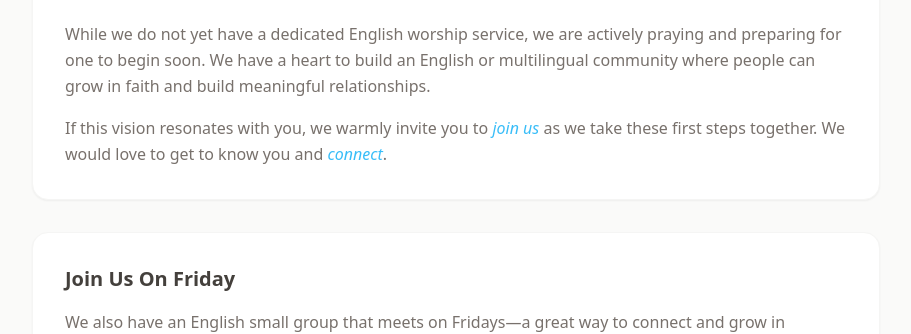
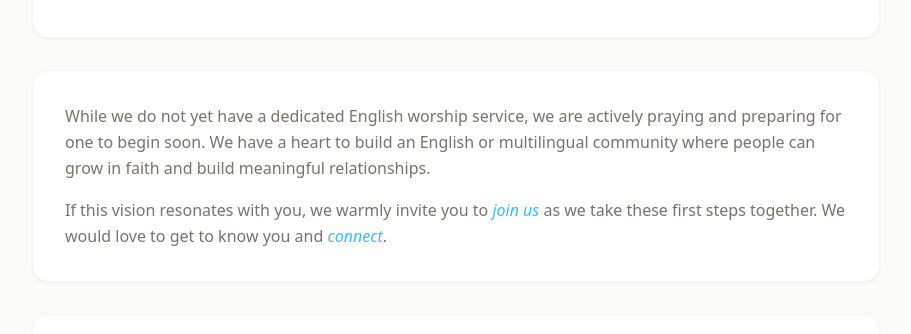
Before and after one commit to xploreout/em-0708, a React (Vite) app: page /#/im-new in a window 1280 px wide. Shown: the part 852-1186 px from the top of the page, without its empty margins (184-1095 px from the left). Built offline with nearby package versions, Linux system fonts and the light colour scheme.

Commit message:
style imnew

```diff
--- a/src/components/ImNew.tsx
+++ b/src/components/ImNew.tsx
@@ -54,6 +54,9 @@ const ImNew = () => {
             time of praise and worship, a message, and opportunities to connect
             with one another.
           </p>
+        </div>
+
+        <div className='bg-white rounded-2xl shadow-sm border border-stone-100 p-6 sm:p-8 space-y-4'>
           <p className='text-stone-500 leading-relaxed'>
             While we do not yet have a dedicated English worship service, we are
             actively praying and preparing for one to begin soon. We have a
```
